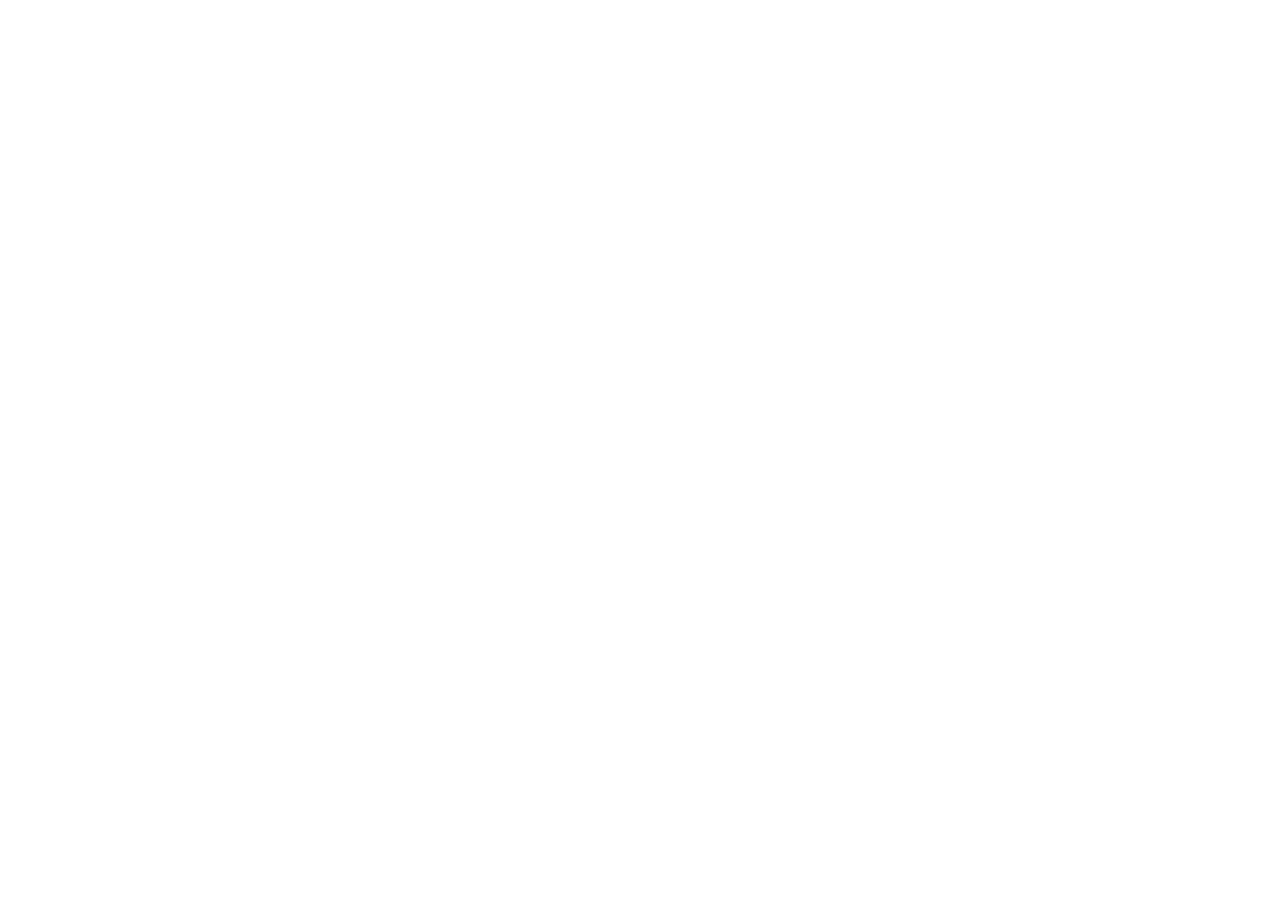
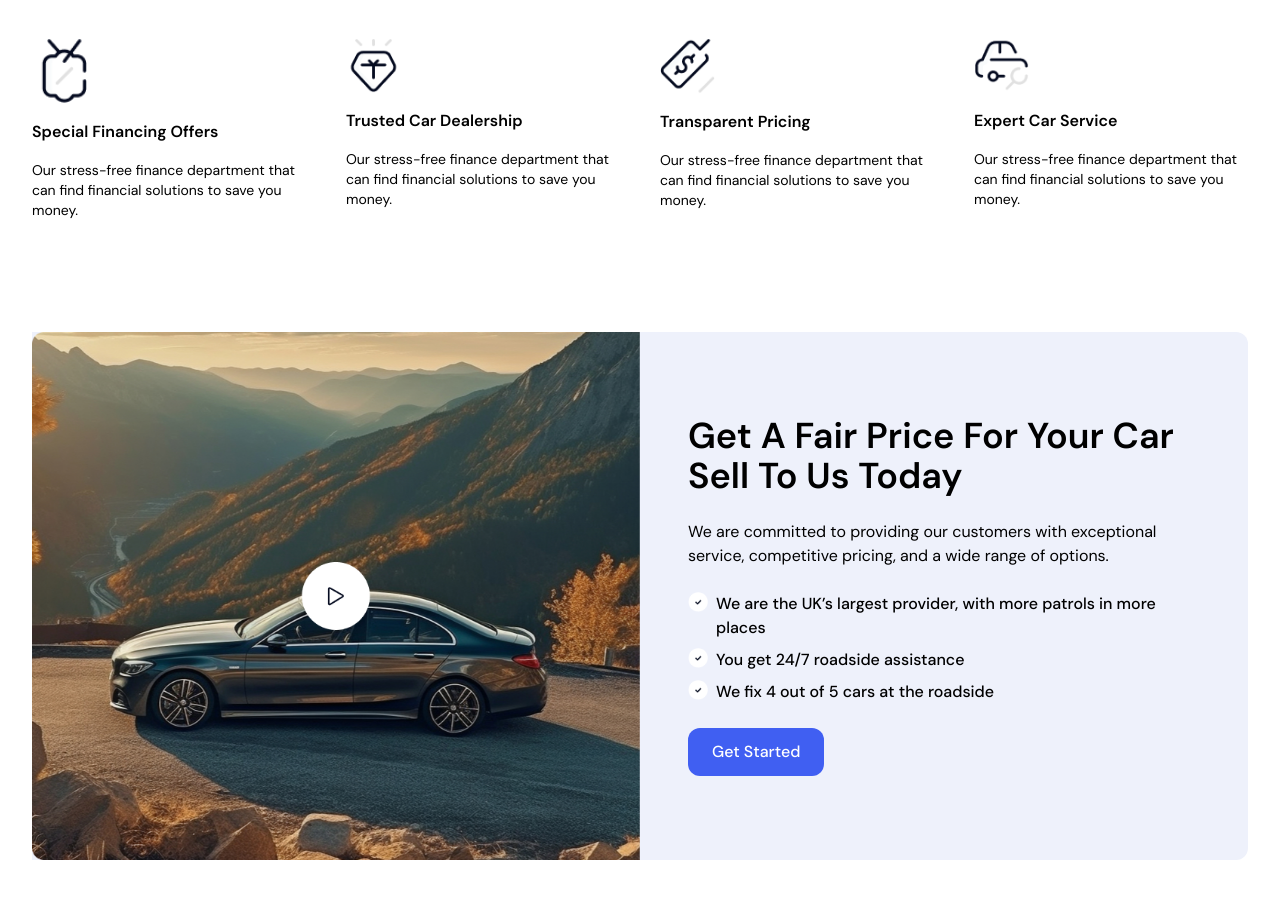
Before and after one commit to AliAlYaman/Boxcars-Frontend, a React (Vite) app in the folder Boxcars/: page /about in a window 1280 px wide. Shown: the part 1411-2310 px from the top of the page. Before the commit the page ends 1177 px from the top, so only its background shows below. Built offline with nearby package versions, Linux system fonts and the light colour scheme.

Commit message:
Updated navbar and about page

```diff
--- /dev/null
+++ b/Boxcars/src/components/AboutAd.jsx
@@ -0,0 +1,34 @@
+import { Link } from "react-router-dom";
+
+export const AboutAd = () => {
+    return (
+        <div className="flex flex-col lg:flex-row my-28 w-full px-4 sm:px-6 lg:px-8">
+            <div className="w-full lg:w-1/2 bg-[#EEF1FB] flex justify-center lg:justify-start">
+                <img src="assets/images/video-image.png" alt="Video Preview" className="w-full lg:w-auto"/>
+            </div>
+            <div className="flex flex-col justify-center items-center lg:items-start w-full lg:w-1/2 bg-[#EEF1FB] rounded-r-xl px-6 md:px-12 gap-6 max-lg:py-16">
+                <p className="font-semibold font-dmSans text-2xl md:text-3xl lg:text-4xl text-center lg:text-left">Get A Fair Price For Your Car Sell To Us Today</p>
+                <p className="font-dmSans text-center lg:text-left">We are committed to providing our customers with exceptional service, competitive pricing, and a wide range of options.</p>
+
+                <div className="flex flex-col gap-2 w-full">
+                    <div className="flex items-start gap-2 w-full">
+                        <img src="assets/icons/check.png" alt="Check" width={20} />
+                        <p className="font-dmSans font-medium">We are the UK’s largest provider, with more patrols in more places</p>
+                    </div>
+                    <div className="flex items-start gap-2 w-full">
+                        <img src="assets/icons/check.png" alt="Check" width={20} />
+                        <p className="font-dmSans font-medium">You get 24/7 roadside assistance</p>
+                    </div>
+                    <div className="flex items-start gap-2 w-full">
+                        <img src="assets/icons/check.png" alt="Check" width={20} />
+                        <p className="font-dmSans font-medium">We fix 4 out of 5 cars at the roadside</p>
+                    </div>
+                </div>
+
+                <a href='/signin' className="cursor-pointer self-center lg:self-start bg-[#405FF2] px-6 py-3 rounded-xl text-white font-dmSans font-medium">
+                    Get Started
+                </a>
+            </div>
+        </div>
+    );
+};
--- a/Boxcars/src/components/AboutHeroSection.jsx
+++ b/Boxcars/src/components/AboutHeroSection.jsx
@@ -19,7 +19,7 @@
             </p>
 
             {/* Right Section */}
-            <div className="flex flex-col text-base sm:w-1/2 gap-4 animate-fadeInSlow">
+            <div className="flex flex-col text-base sm:w-1/2 gap-4 animate-fadeInSlow text-primary font-medium">
               <p>
                 Lorem ipsum dolor sit amet consectetur. Convallis integer enim eget sit urna. Eu duis lectus amet vestibulum varius. Nibh tellus sit sit at lorem facilisis. Nunc vulputate ac interdum aliquet vestibulum in tellus.
               </p>
--- a/Boxcars/src/components/Features.jsx
+++ b/Boxcars/src/components/Features.jsx
@@ -32,9 +32,9 @@
         <p className="text-4xl font-dmSans font-bold">Why Choose Us?</p>
         <div className="flex justify-between max-md:flex-col gap-10 ">
             {features.map((feature)=> {
-                return(<div className="flex flex-col gap-4 bg-gray-300 rounded-xl p-8" key={feature.id}>
+                return(<div className="flex flex-col gap-4 bg-transparent rounded-xl " key={feature.id}>
                     <img src={feature.icon} alt="" width={55}/>
-                    <p className="font-dmSans font-medium">{feature.title}</p>
+                    <p className="font-dmSans font-semibold">{feature.title}</p>
                     <p className="font-dmSans text-sm">{feature.subtitle}</p>
                 </div>);
             })}
--- a/Boxcars/src/components/Navbar.jsx
+++ b/Boxcars/src/components/Navbar.jsx
@@ -25,12 +25,12 @@
             <Link to="/services">Services</Link>
             <Link to="/about">About</Link>
             <Link to="/contact">Contact</Link>
-            <Link to="/signin">Sign in</Link>
+            <a href="/signin">Sign in</a>
           </div>
 
           {/* Mobile Menu Icon */}
           <div className="flex lg:hidden">
-            <button onClick={toggleMobileMenu} className="text-gray-800">
+            <button onClick={toggleMobileMenu} className="text-white">
               <Menu className="h-6 w-6" />
             </button>
           </div>
@@ -38,7 +38,7 @@
 
         {/* Mobile Menu */}
         {isMobileMenuOpen && (
-          <div className="lg:hidden">
+          <div className="lg:hidden py-8">
           <div className="flex flex-col space-y-4 pb-6 px-4 font-semibold bg-gray-900 text-white rounded-md shadow-lg">
             <Link
               to="/"
--- a/Boxcars/src/components/Register.jsx
+++ b/Boxcars/src/components/Register.jsx
@@ -6,10 +6,10 @@
 
 export const Register = () => {
   return (
-    <div className="bg-primary">
+    <div className="bg-white">
       <Navbar />
       <div className="flex flex-col items-center justify-center min-h-screen mb-20 px-4 sm:px-6 lg:px-8">
-        <div className="w-full max-w-md bg-white rounded-lg shadow-lg p-8">
+        <div className="w-full max-w-md bg-white rounded-lg shadow-2xl p-8">
           {/* Tabs */}
           <div className="flex space-x-4 mb-6 font-semibold text-base font-dmSans justify-start">
             <Link to="/signin" className="pb-1">
--- a/Boxcars/src/components/Signin.jsx
+++ b/Boxcars/src/components/Signin.jsx
@@ -6,10 +6,10 @@
 
 export const SignIn = () => {
   return (
-    <div className="bg-primary">
+    <div className="bg-white">
       <Navbar />
       <div className="flex flex-col items-center justify-center min-h-screen mb-20 px-4 sm:px-6 lg:px-8">
-        <div className="w-full max-w-md bg-white rounded-lg shadow-lg p-8">
+        <div className="w-full max-w-md bg-white rounded-lg shadow-2xl p-8">
           {/* Tabs */}
           <div className="flex space-x-4 mb-6 font-semibold text-base font-dmSans justify-start">
             <button className="border-b-2 border-blue-500 pb-1">Sign in</button>
--- a/Boxcars/src/pages/About.jsx
+++ b/Boxcars/src/pages/About.jsx
@@ -1,9 +1,13 @@
+import { AboutAd } from "../components/AboutAd"
 import { AboutHeroSection } from "../components/AboutHeroSection"
+import { Features } from "../components/Features"
 import { Navbar } from "../components/Navbar"
 
 export const About = ()=> {
     return(<>
     <Navbar/>
     <AboutHeroSection/>
+    <Features/>
+    <AboutAd/>
     </>)
 }
```
Also changed, not shown: Boxcars/public/assets/icons/check.png (added), Boxcars/public/assets/images/video-image.png (added).
